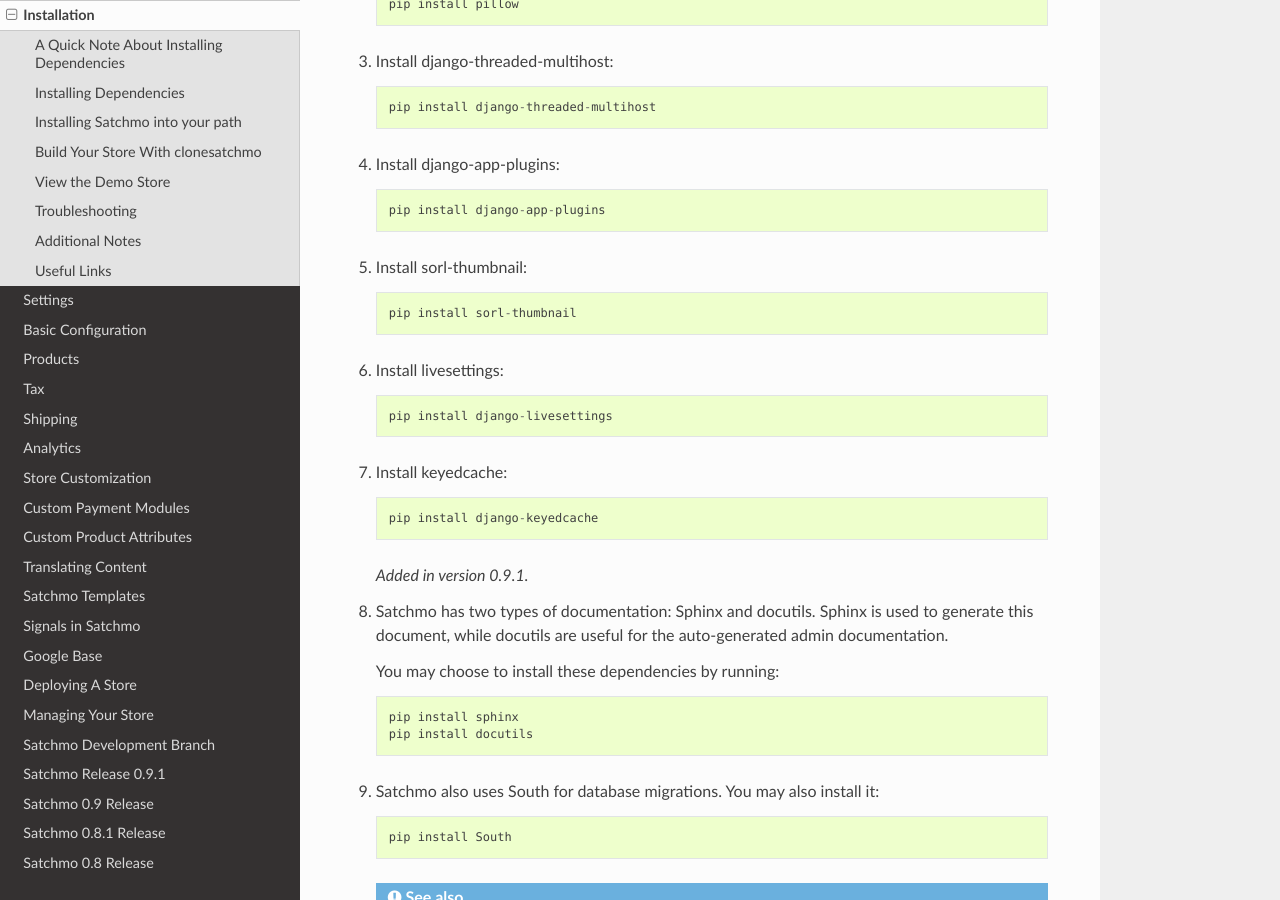
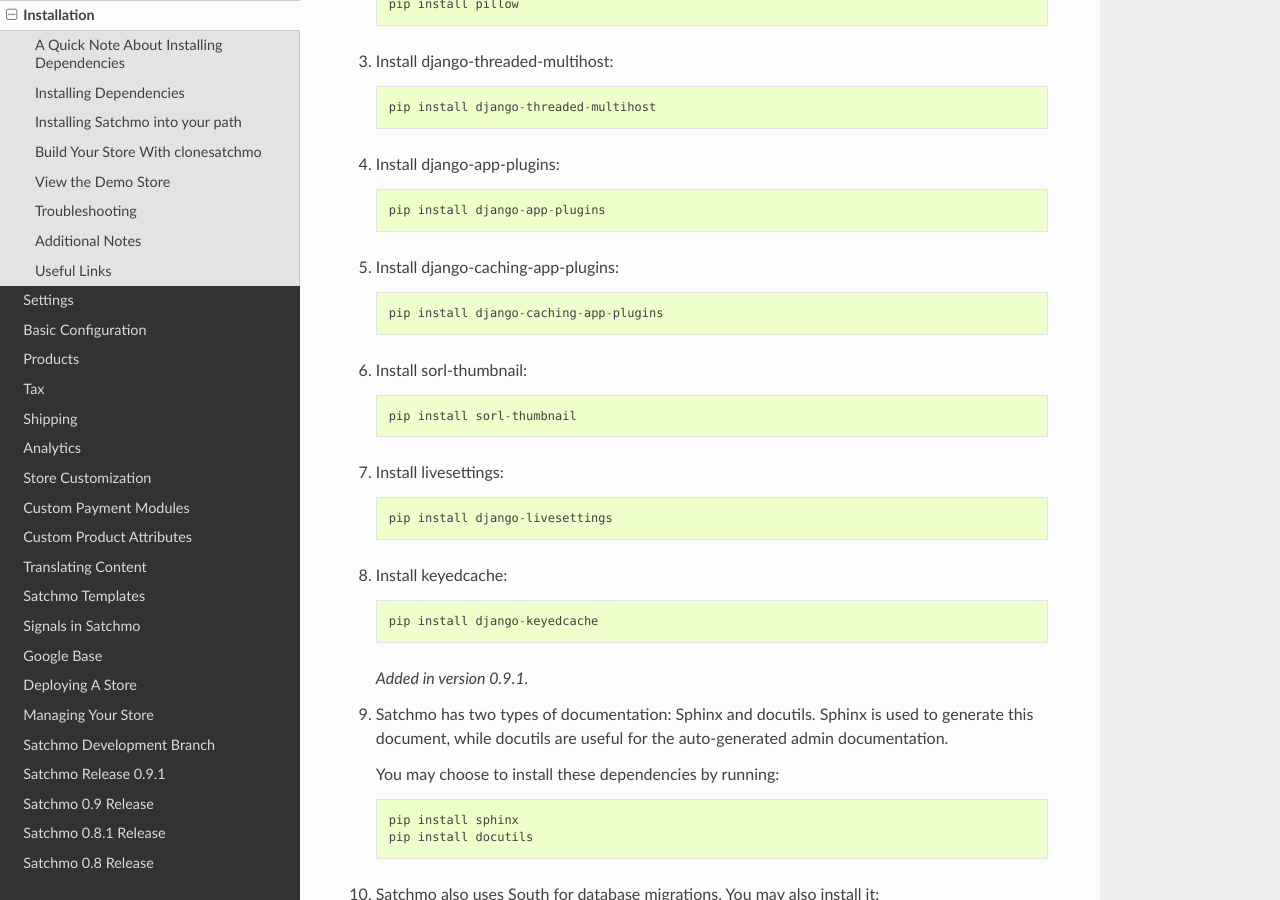
Before and after one commit to opencoca/WEB-Satchmo, a Sphinx documentation site: the page built from docs/new_installation.txt, in a window 1280 px wide and 900 px high, scrolled down 1161 px. Built offline with Sphinx 7.4.7 and the Read the Docs theme 2.0.0, drawn with Linux system fonts in a browser that asks for light colours; pages that are not in the unit, such as notebooks, are missing from menus.

Commit message:
need to install django-caching-app-plugins

```diff
--- a/docs/new_installation.txt
+++ b/docs/new_installation.txt
@@ -54,6 +54,10 @@
 #. Install django-app-plugins::
 
         pip install django-app-plugins
+
+#. Install django-caching-app-plugins::
+
+        pip install django-caching-app-plugins
 
 #. Install sorl-thumbnail::
 
```
